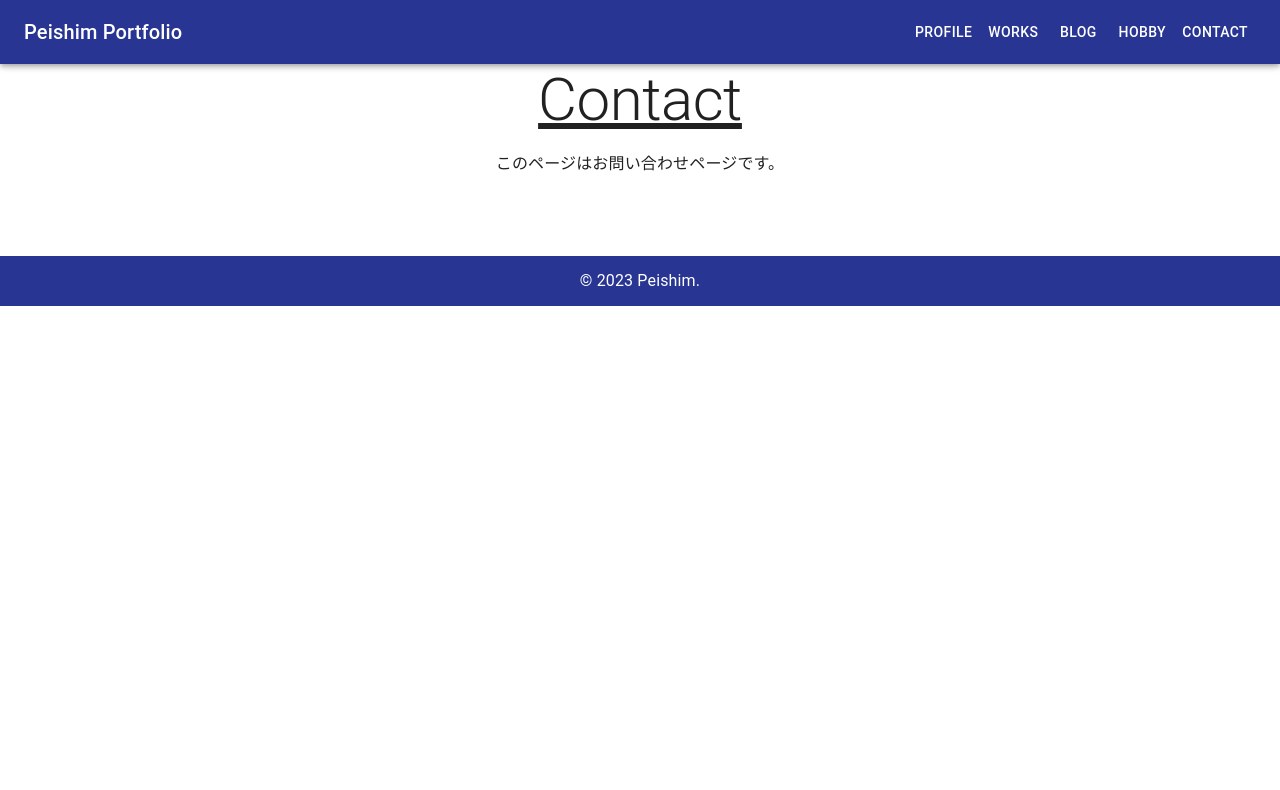
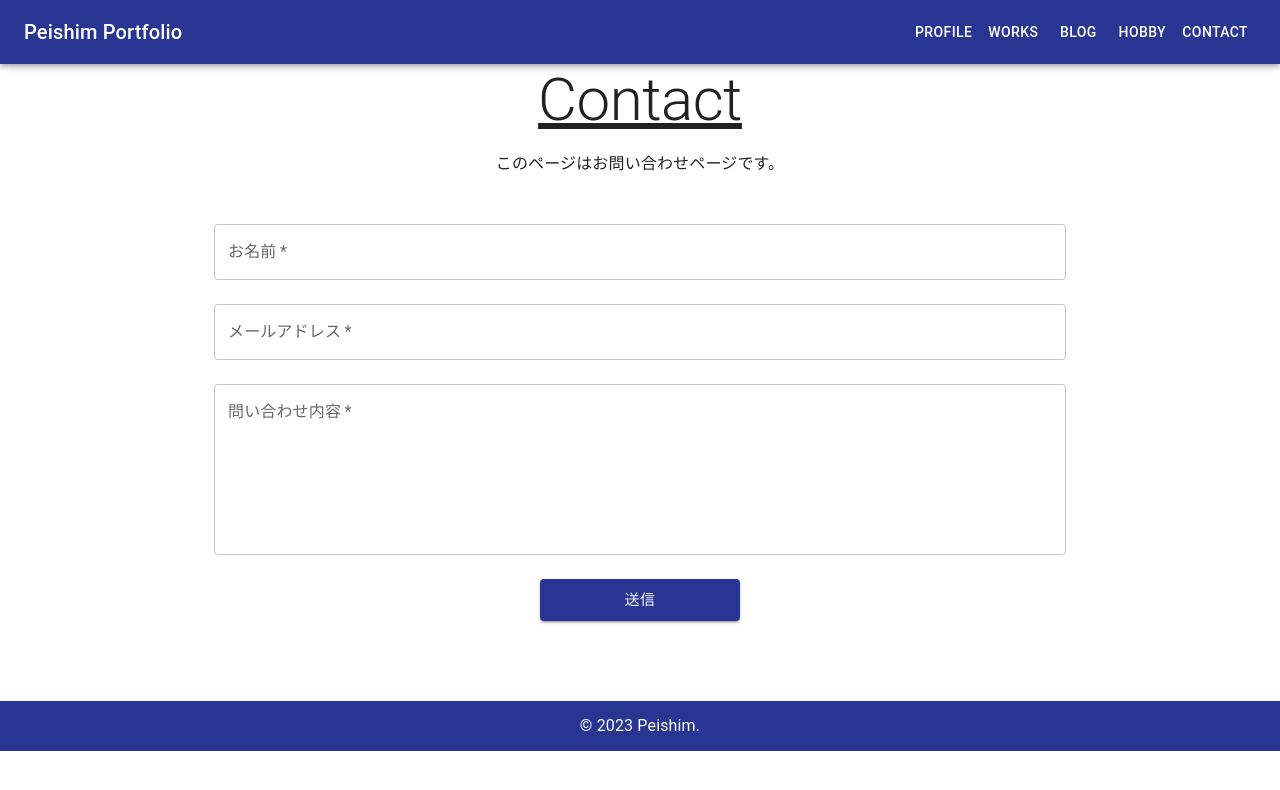
Before and after one commit to shimpei1494/pei-portfolio, a Next.js app: page /contact in a window 1280 px wide. Shown: the top 790 px of the page. Built offline with nearby package versions, Linux system fonts and the light colour scheme.

Commit message:
フォーム作成

```diff
--- a/pages/contact.tsx
+++ b/pages/contact.tsx
@@ -1,16 +1,39 @@
-import { Box, Container, Typography } from "@mui/material"
+import { Box, Button, Container, FormControl, Stack, TextField, Typography } from "@mui/material"
 import React from "react";
+import { SubmitHandler, useForm } from "react-hook-form";
 import { Footer } from "../components/layouts/Footer"
 import Header from "../components/layouts/Header"
 import { HeadTag } from "../components/layouts/HeadTag"
+import * as yup from 'yup'
+import { yupResolver } from '@hookform/resolvers/yup'
 
+type ContactForm = {
+  name: string
+  email: string
+  content: string
+};
 
+const schema = yup.object({
+  name: yup.string().required('必須項目です'),
+  email: yup
+    .string()
+    .required('必須項目です')
+    .email('正しいメールアドレス入力してください'),
+  content: yup
+    .string().required('必須項目です'),
+})
 
 function Contact() {
-  const handleSubmit = (e: React.FormEvent<HTMLFormElement>) => {
-    e.preventDefault();
-    console.log("メール送信");
-  };
+  // const handleSubmit = (e: React.FormEvent<HTMLFormElement>) => {
+  //   e.preventDefault();
+  //   console.log("メール送信");
+  // };
+  const { register, handleSubmit, formState: {errors}, } = useForm<ContactForm>({
+    resolver: yupResolver(schema),
+  });
+  const onSubmit: SubmitHandler<ContactForm> = (data) => {
+    console.log(data);
+  }
 
   return (
     <>
@@ -27,9 +50,18 @@ function Contact() {
           </Typography>
         </Box>
         <Box>
-          <form onSubmit={(e) => handleSubmit(e)}>
-
-          </form>
+          <FormControl fullWidth>
+            <Stack spacing={3} direction='column' >
+              <TextField variant="outlined" required label="お名前" {...register('name')} error={'name' in errors}  helperText={errors.name?.message} />
+              <TextField variant="outlined" required label="メールアドレス" type="email" {...register('email')} error={'email' in errors}  helperText={errors.email?.message} />
+              <TextField variant="outlined" required label="問い合わせ内容" multiline rows={6} {...register('content')} error={'content' in errors}  helperText={errors.content?.message} />
+            </Stack>
+            <Stack alignItems='center' mt={3} >
+              <Button color="primary" variant="contained" size="large" sx={{width: '200px'}} onClick={handleSubmit(onSubmit)}>
+                送信
+              </Button>
+            </Stack>
+          </FormControl>
         </Box>
       </Container>
       <Footer />
```
